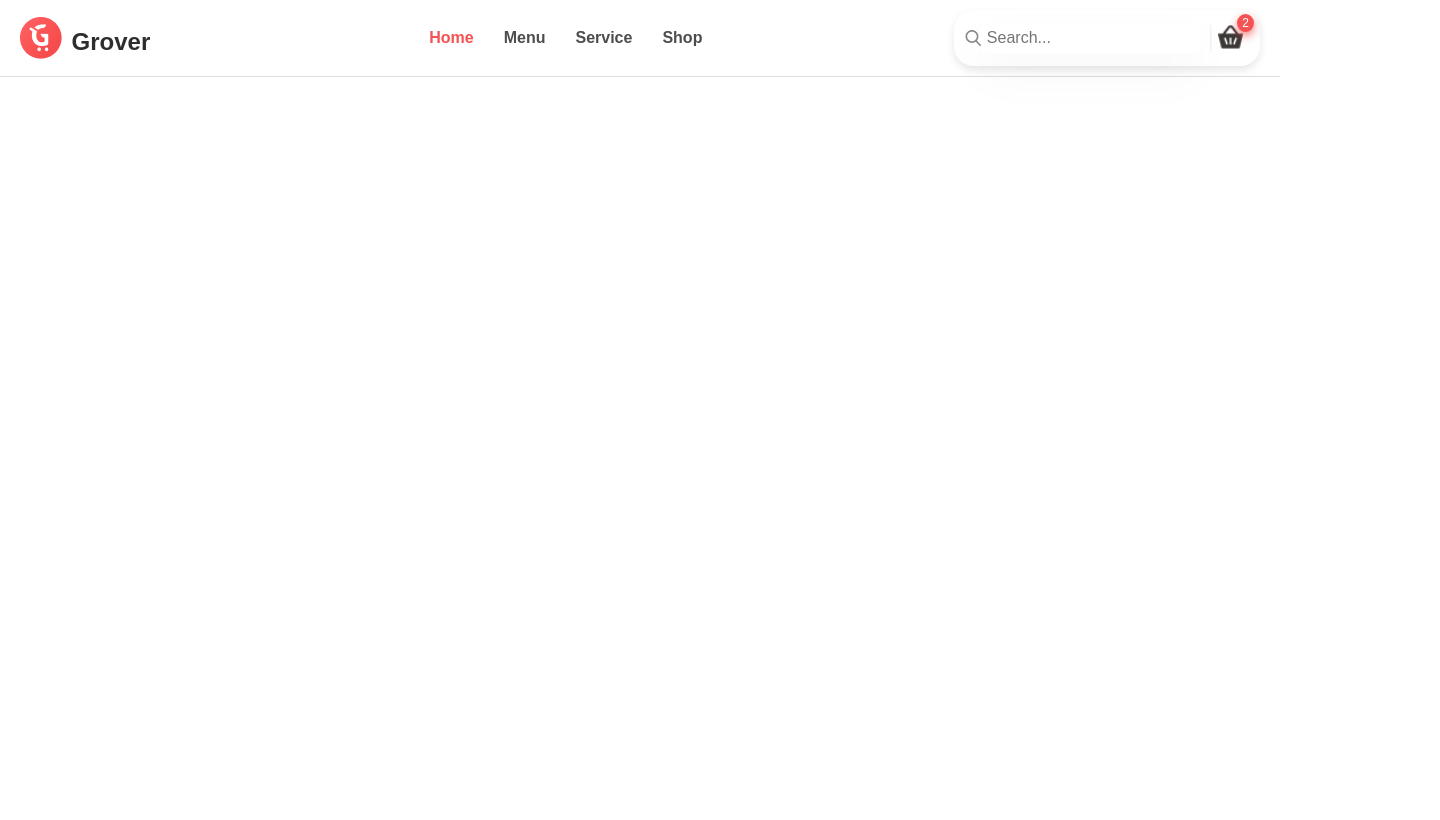
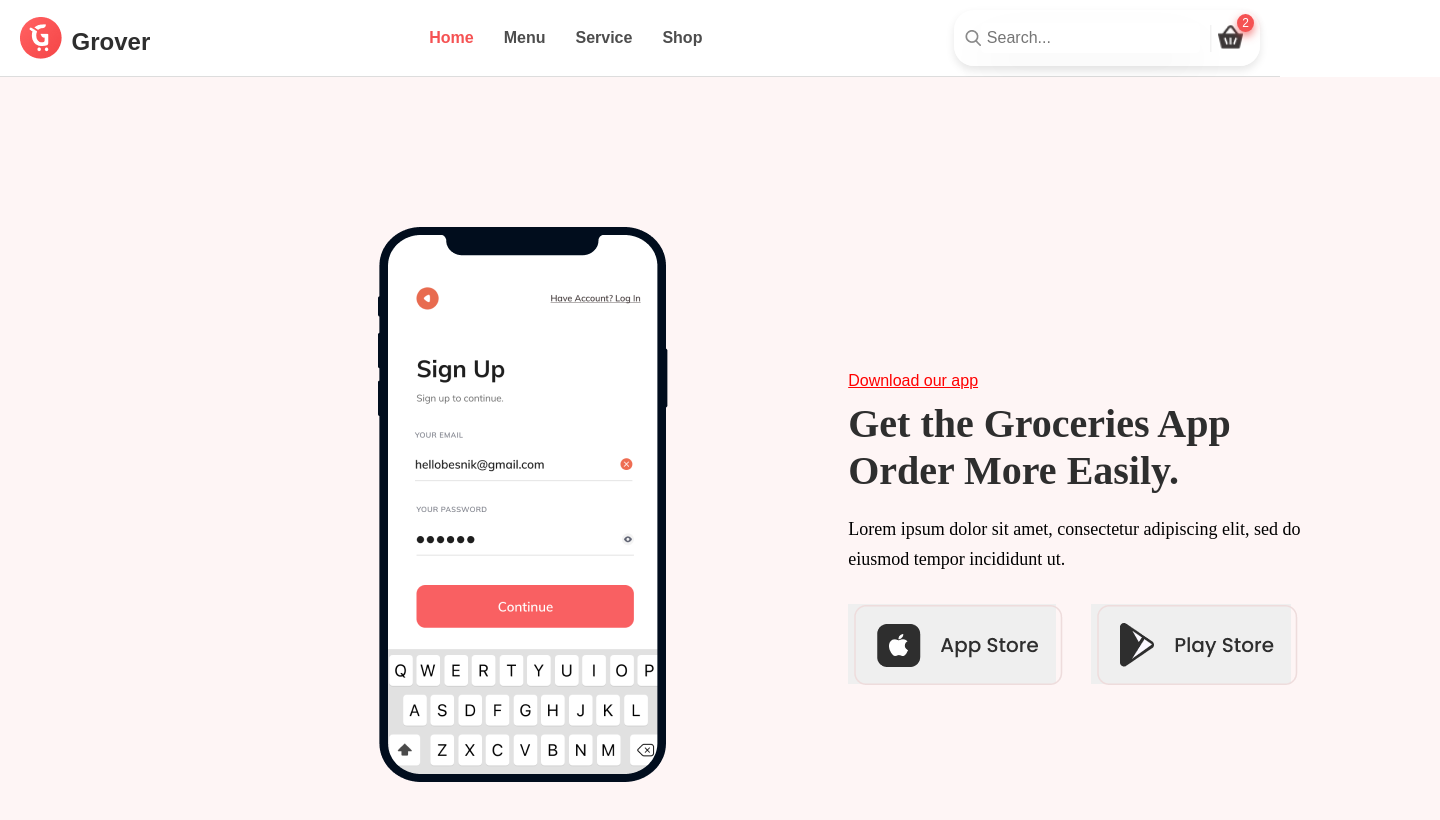
Before and after one commit to archis-academy/July-Bebka-Beginner-Grover-2, a plain HTML site: page index.html in a window 1280 px wide. Shown: the whole page, 1440 px wide, since content can reach past the window. Drawn offline with Linux system fonts and the light colour scheme.

Commit message:
Cta section added.

```diff
--- a/index.html
+++ b/index.html
@@ -11,6 +11,7 @@
     <link
         href="https://fonts.googleapis.com/css2?family=Roboto:ital,wght@0,100;0,300;0,400;0,500;0,700;0,900;1,100;1,300;1,400;1,500;1,700;1,900&display=swap"
         rel="stylesheet">
+    <link rel="stylesheet" href="styles/cta.css" />
     <!-- Bitiş: CSS Bağlantıları -->
 </head>
 
@@ -32,7 +33,7 @@
 
         <div class="search-cart">
             <img src="images/search-icon.png" alt="search-icon">
-        <input type="text" placeholder="Search..." >
+            <input type="text" placeholder="Search...">
             <img src="images/Line-icon.png" alt="Line-icon">
             <button class="cart-button">
                 <img src="images/cart-icon.png" alt="sepet">
@@ -41,6 +42,24 @@
         </div>
         <!-- Bitiş: Header -->
     </header>
+    <section class="cta-section">
+        <div class="mobile">
+            <img src="images/cta-images/mobile mockup.png" alt="search-icon">
+        </div>
+        <div class="content">
+            <a href="#" style="color: red;">Download our app</a>
+            <p id="title">Get the Groceries App Order More Easily.</p>
+            <p id="content-text">Lorem ipsum dolor sit amet, consectetur adipiscing
+                elit, sed do eiusmod tempor incididunt ut.</p>
+            <button class="app-store-button">
+                <img src="images/cta-images/button-app store.png" alt="app-store">
+            </button>
+            <button class="play-store-button">
+                <img src="images/cta-images/button-Play Store.png" alt="play-store">
+            </button>
+        </div>
+    </section>
 
 </body>
+
 </html>
--- /dev/null
+++ b/styles/cta.css
@@ -0,0 +1,71 @@
+.cta-section {
+    width: 1440px;
+    height: 755px;
+    background-color: #FEF5F5;
+    border: none;
+    margin: 0 auto;
+    display: flex;
+    align-items: center;
+    justify-content: center;
+    position: relative;
+}
+
+.content {
+    width: 466px;
+    height: 362px;
+    margin-top: 197px;
+    margin-left: 181px;
+    gap: 0px;
+    opacity: 0px;
+    overflow-wrap: break-word;
+}
+
+.mobile {
+    width: 289.39px;
+    height: 555px;
+    margin-top: 100px;
+    margin-left: 252px;
+    gap: 0px;
+    opacity: 0px;
+}
+
+#title {
+    font-family: Poppins;
+    font-size: 40px;
+    font-weight: 700;
+    margin-top: 10px;
+    margin-bottom: 20px;
+    text-align: left;
+    color: #2e2e2e;
+
+}
+
+#content-text {
+    font-family: Poppins;
+    font-size: 18px;
+    font-weight: 400;
+    line-height: 30px;
+    text-align: left;
+    margin-bottom: 30px;
+    max-width: 100%;
+    overflow-wrap: break-word;
+
+}
+
+.app-store-button {
+    width: 208px;
+    height: 80px;
+    top: 479px;
+    left: 722.19px;
+    border: none;
+}
+
+.play-store-button {
+    width: 200px;
+    height: 80px;
+    top: 479px;
+    margin-left: 30px;
+    margin-top: 0;
+    gap: 0px;
+    border: none;
+}
```
Also changed, not shown: images/cta-images/button-Play Store.png (added), images/cta-images/button-app store.png (added), images/cta-images/mobile mockup.png (added). Lines whose indentation alone changed are shown as unchanged.
